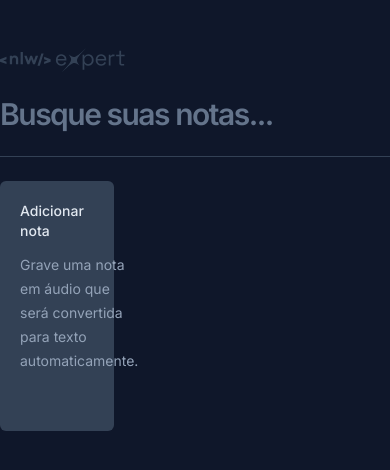
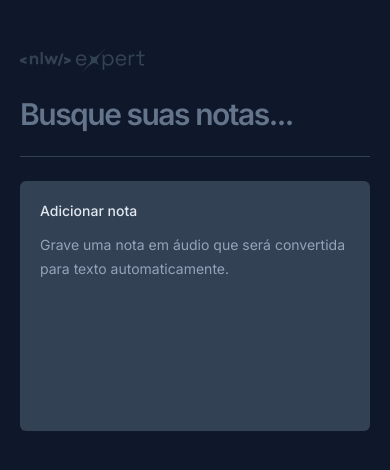
Before and after one commit to KaueASB/notes-react, a React (Vite) app: page / in a window 390 px wide. Shown: the top 470 px of the page. Built offline with nearby package versions, Linux system fonts and the light colour scheme.

Commit message:
style: responsive layout

```diff
--- a/src/app.tsx
+++ b/src/app.tsx
@@ -48,7 +48,7 @@ export function App() {
       : notes
 
   return (
-    <div className="mx-auto my-12 max-w-6xl space-y-6">
+    <div className="mx-auto my-12 max-w-6xl space-y-6 px-5">
       <img src={logo} alt="logo nlw expert" />
 
       <form className="w-full">
@@ -62,7 +62,7 @@ export function App() {
 
       <div className="h-px bg-slate-700" />
 
-      <div className="grid auto-rows-[250px] grid-cols-3 gap-6">
+      <div className="grid auto-rows-[250px] grid-cols-1 gap-6 md:grid-cols-2 lg:grid-cols-3">
         <NewNoteCard onNoteCreated={onNoteCreated} />
 
         {notes &&
--- a/src/components/new-note-card.tsx
+++ b/src/components/new-note-card.tsx
@@ -98,7 +98,7 @@ export function NewNoteCard({ onNoteCreated }: NewNoteCardProps) {
 
       <Dialog.Portal>
         <Dialog.Overlay className="fixed inset-0 bg-black/50" />
-        <Dialog.Content className="fixed left-1/2 top-1/2 flex h-[60vh] w-full max-w-[640px] -translate-x-1/2 -translate-y-1/2 flex-col overflow-hidden rounded-md bg-slate-700 outline-none">
+        <Dialog.Content className="fixed inset-0 flex w-full flex-col overflow-hidden bg-slate-700 outline-none md:inset-auto md:left-1/2 md:top-1/2 md:h-[60vh] md:max-w-[640px] md:-translate-x-1/2 md:-translate-y-1/2 md:rounded-md">
           <Dialog.Close className="absolute right-0 top-0 bg-slate-800 p-1.5 text-slate-400 hover:text-slate-100">
             <X className="size-5" />
           </Dialog.Close>
--- a/src/components/note-card.tsx
+++ b/src/components/note-card.tsx
@@ -24,7 +24,7 @@ export function NoteCard({ note }: NoteCardProps) {
 
       <Dialog.Portal>
         <Dialog.Overlay className="fixed inset-0 bg-black/50" />
-        <Dialog.Content className="fixed left-1/2 top-1/2 flex h-[60vh] w-full max-w-[640px] -translate-x-1/2 -translate-y-1/2 flex-col overflow-hidden rounded-md bg-slate-700 outline-none">
+        <Dialog.Content className="fixed inset-0 flex w-full flex-col overflow-hidden bg-slate-700 outline-none md:inset-auto md:left-1/2 md:top-1/2 md:h-[60vh] md:max-w-[640px] md:-translate-x-1/2 md:-translate-y-1/2 md:rounded-md">
           <Dialog.Close className="absolute right-0 top-0 bg-slate-800 p-1.5 text-slate-400 hover:text-slate-100">
             <X className="size-5" />
           </Dialog.Close>
```
